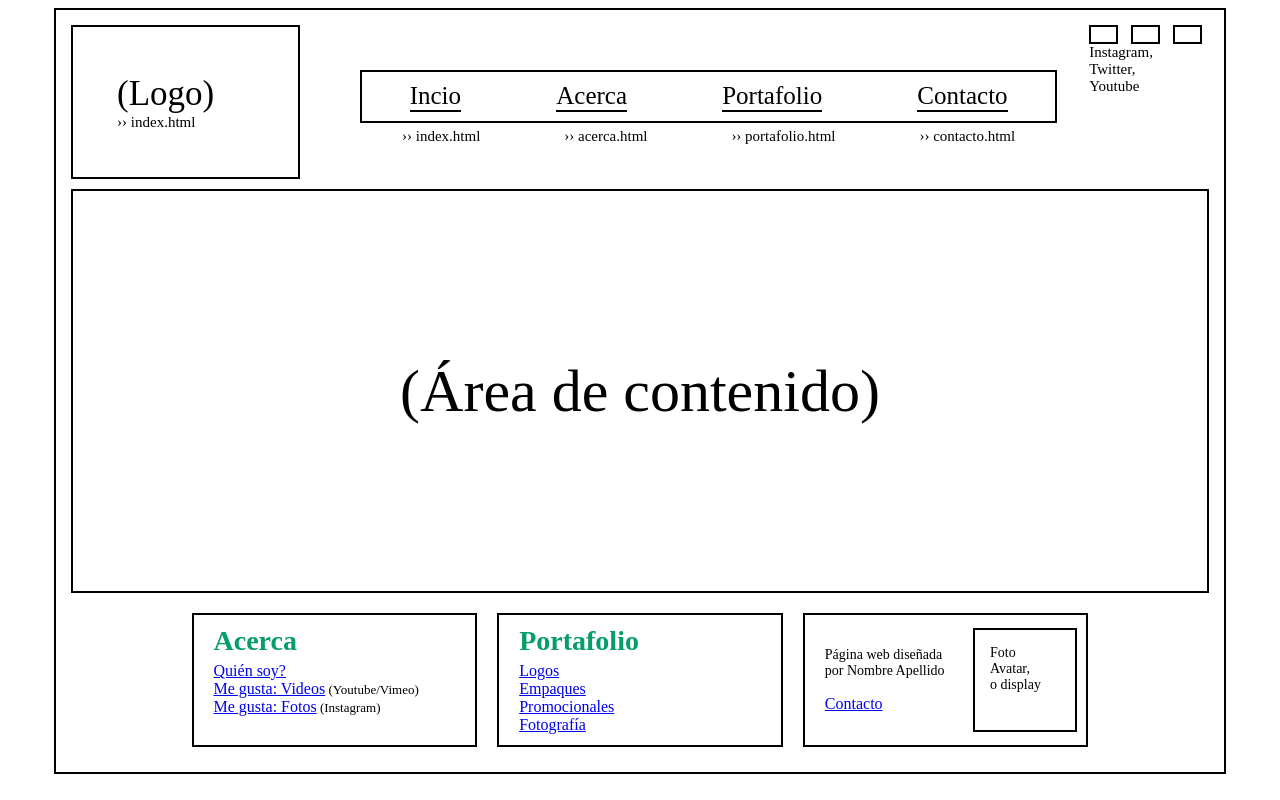
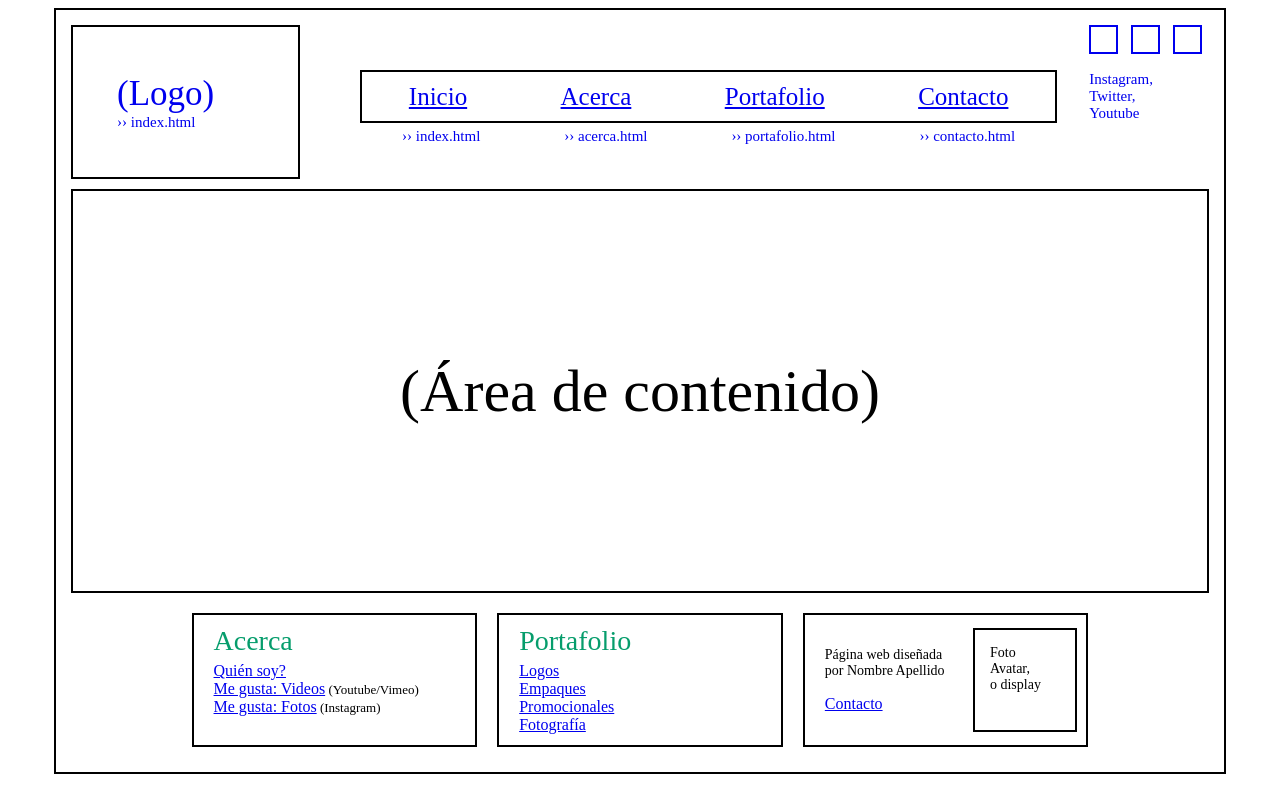
Before and after one commit to ErickJoelAC/MaquetaIndexHtml, a plain HTML site: page index.html in a window 1280 px wide. Drawn offline with Linux system fonts and the light colour scheme.

Commit message:
Se hacen correcciones + Nuevos estilos

```diff
--- a/index.html
+++ b/index.html
@@ -7,7 +7,7 @@
     <div class="main">
         <header>
             <div class="logo">
-                <div class="logo-texto">
+                <div class="logo-texto color-enlace">
                     <div class="logo-texto-1">
                         (Logo)
                     </div>
@@ -19,12 +19,12 @@
             <div class="enlaces">
                 <div class="enlaces-principal">
                     <div class="enlaces-principal-titulo">
-                        <div class="enlaces-principal-titulo-text">Incio</div>
-                        <div class="enlaces-principal-titulo-text">Acerca</div>
-                        <div class="enlaces-principal-titulo-text">Portafolio</div>
-                        <div class="enlaces-principal-titulo-text">Contacto</div>
+                        <div class="enlaces-principal-titulo-text estilo-enlace">Inicio</div>
+                        <div class="enlaces-principal-titulo-text estilo-enlace">Acerca</div>
+                        <div class="enlaces-principal-titulo-text estilo-enlace">Portafolio</div>
+                        <div class="enlaces-principal-titulo-text estilo-enlace">Contacto</div>
                     </div>
-                    <div class="enlaces-principal-archivo">
+                    <div class="enlaces-principal-archivo color-enlace">
                         <div class="enlaces-principal-archivo-text">&rsaquo;&rsaquo;&nbsp;index.html</div>
                         <div class="enlaces-principal-archivo-text">&rsaquo;&rsaquo;&nbsp;acerca.html</div>
                         <div class="enlaces-principal-archivo-text">&rsaquo;&rsaquo;&nbsp;portafolio.html</div>
@@ -38,7 +38,8 @@
                     <div class="social-icons-icon"></div>
                     <div class="social-icons-icon"></div>
                 </div>
-                <div class="social-nombres">
+                <div class="social-nombres color-enlace">
+                    <br>
                     Instagram,<br>
                     Twitter,<br>
                     Youtube
@@ -52,13 +53,13 @@
 
         <footer>
             <div class="footer-elemento">
-                <div class="footer-elemento-titulo"><strong>Acerca</strong></div>
+                <div class="footer-elemento-titulo">Acerca</div>
                 <span class="estilo-enlace">Quién soy?</span><br>
                 <span class="estilo-enlace">Me gusta: Videos</span><span class="color-muted"> (Youtube/Vimeo)</span><br>
                 <span class="estilo-enlace">Me gusta: Fotos</span><span class="color-muted"> (Instagram)</span>
                             </div>
             <div class="footer-elemento">
-                <div class="footer-elemento-titulo"><strong>Portafolio</strong></div>
+                <div class="footer-elemento-titulo">Portafolio</div>
                 <span class="estilo-enlace">Logos</span><br>
                 <span class="estilo-enlace">Empaques</span><br>
                 <span class="estilo-enlace">Promocionales</span><br>
@@ -151,7 +152,7 @@
 
     .enlaces-principal-titulo-text {
         font-size: 25px;
-        border-bottom: 2px black solid;
+        /* border-bottom: 2px black solid; */
     }
 
     .enlaces-principal-archivo {
@@ -184,8 +185,8 @@
     .social-icons-icon {
         display: block;
         width: 20%;
-        height: 15px;
-        border: 2px black solid;
+        height: 25px;
+        border: 2px #0000EE solid;
     }
 
     .social-nombres {
@@ -265,6 +266,10 @@
         text-decoration: underline;
     }
 
+    .color-enlace {
+        color: #0000EE;
+    }
+
     .color-muted {
         color: black;
         font-size: 13px;
```
